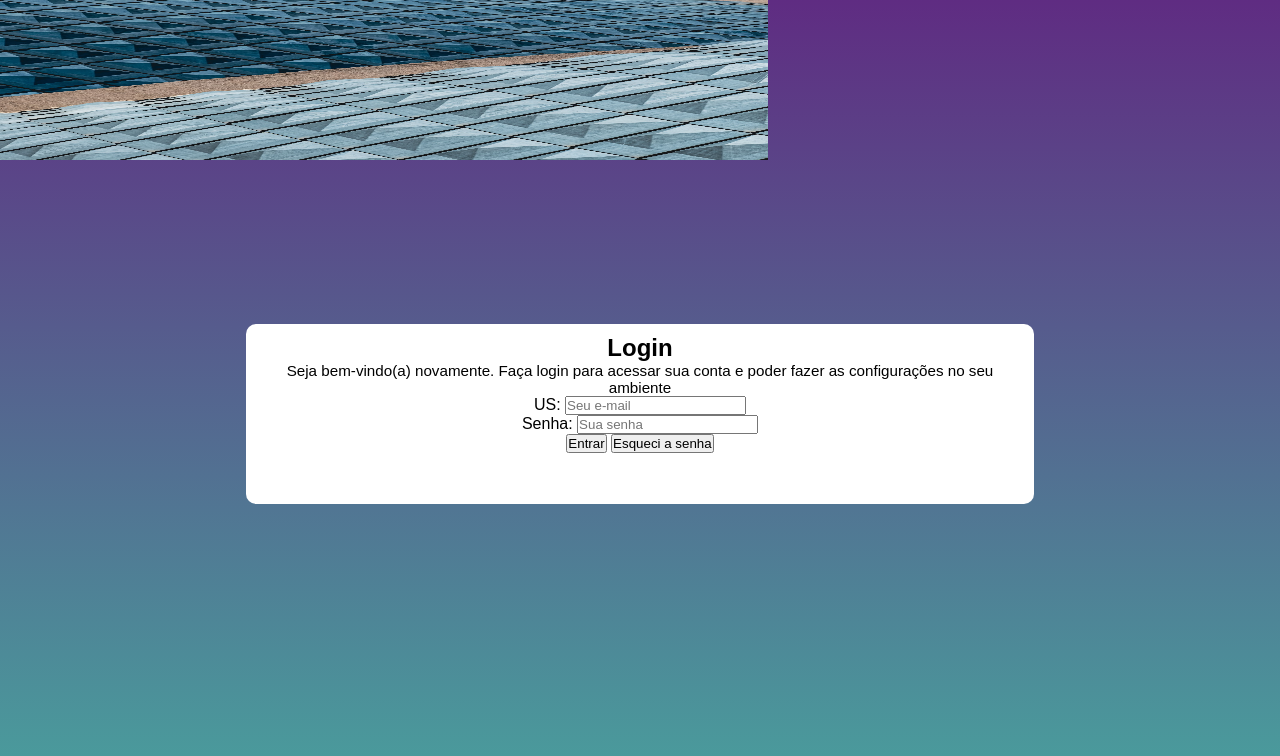
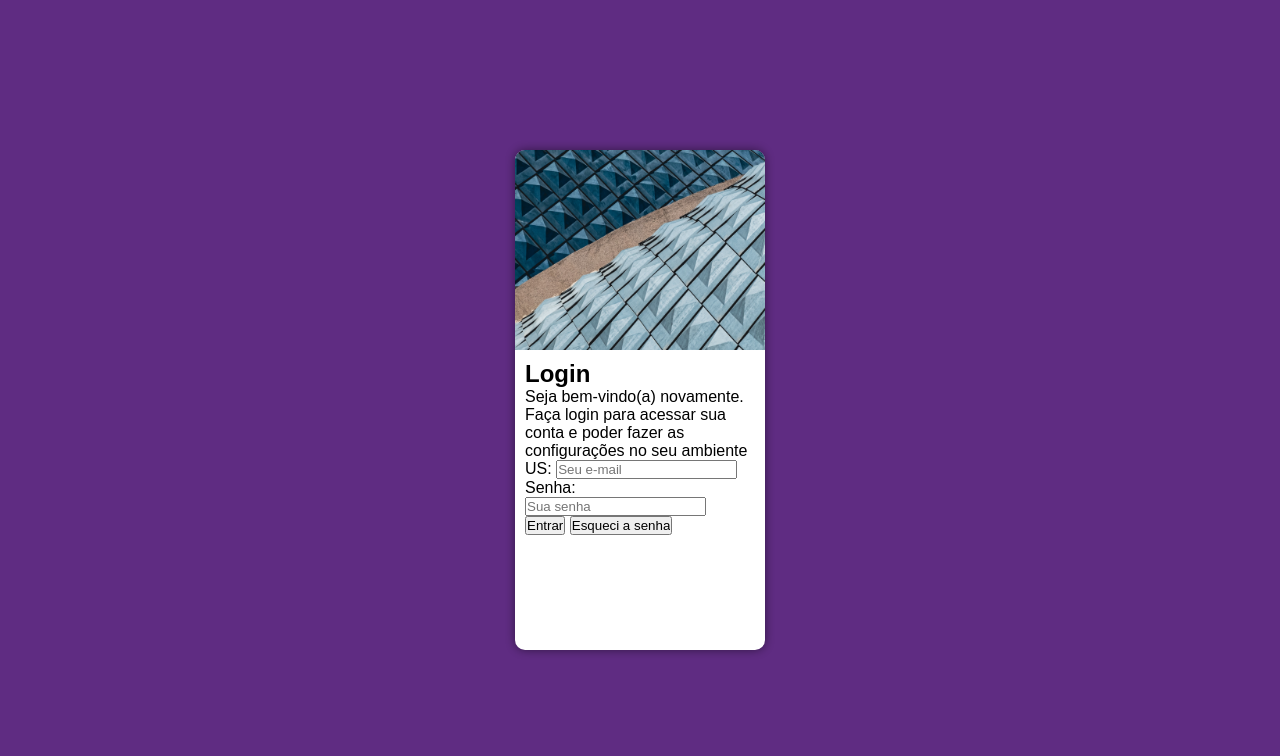
Before and after one commit to Cauaandrade1/Projeto-Login, a plain HTML site: page index.html in a window 1280 px wide. Drawn offline with Linux system fonts and the light colour scheme.

Commit message:
Adicionando a imagem a tela de login

```diff
--- a/estilos/style.css
+++ b/estilos/style.css
@@ -1,8 +1,12 @@
 @charset "UTF-8";
 
+/*linear-gradient(to top, var(--cor1), var(--cor2));*/
+
 *{
+    font-family: Arial, Helvetica, sans-serif;
     padding: 0px;
     margin: 0px;
+    box-sizing: border-box;
 }
 
 :root{
@@ -11,29 +15,40 @@
 }
 
 body, html{
-    font-family: Arial, Helvetica, sans-serif;
-    background-image: linear-gradient(to top, var(--cor1), var(--cor2));
+    background-color: var(--cor2);
     background-attachment: fixed;
 }
 
-#formulario{
-    width: 60vw;
-    height: 20vh;
+main{
+    position: relative;
+    height: 100vh;
+    width: 100vw;
+}
+
+#login{
+    position: absolute;
+    left: 50%;
+    top: 50%;
+    transform: translate(-50%,-50%);
+    overflow: hidden;
+
     background-color: white;
-    margin: auto;
-    margin-top: 20vh;
-    padding: 10px;
+    width: 250px;
+    height: 500px;
     border-radius: 10px;
-    text-align: center;
+    box-shadow: 0px 0px 10px rgba(0, 0, 0, 0.479);
+}
+
+#login > div#imagem{
+    display: block;
+    background: var(--cor2) url(../imagens/pexels-javid-hashimov-18431195.jpg) no-repeat;
+    background-size: cover;
+    background-position: center center;
+    height: 200px;
 }
 
 
-#formulario > p{
-        font-size: 0.95em;
+#login > div#formulario{
+    display: block;
+    padding: 10px;
 }
-
-
-img{
-    width: 60vw;
-    height: 20vh;
-}
--- a/index.html
+++ b/index.html
@@ -10,7 +10,6 @@
     <main>
         <section id="login">
             <div id="imagem">
-                <img src="imagens/pexels-javid-hashimov-18431195.jpg" alt="Foto de entrada">
             </div>
             <div id="formulario">
                 <h1>Login</h1>
@@ -18,10 +17,10 @@
                 <form action="login.js" method="post">
 
                     <label for="usuario">US:</label>
-                    <input type="email" name="isuario" id="usuario" placeholder="Seu e-mail"><br>
+                    <input type="email" name="isuario" id="usuario" placeholder="Seu e-mail" required><br>
 
                     <label for="senha">Senha:</label>
-                    <input type="password" name="isenha" id="senha" placeholder="Sua senha"><br>
+                    <input type="password" name="isenha" id="senha" placeholder="Sua senha" min="8" required><br>
 
                     <input type="submit" value="Entrar">
                     <input type="reset" value="Esqueci a senha">
--- /dev/null
+++ b/login.js
@@ -0,0 +1 @@
+VOCE ENTROU HAHAHAHA
```
